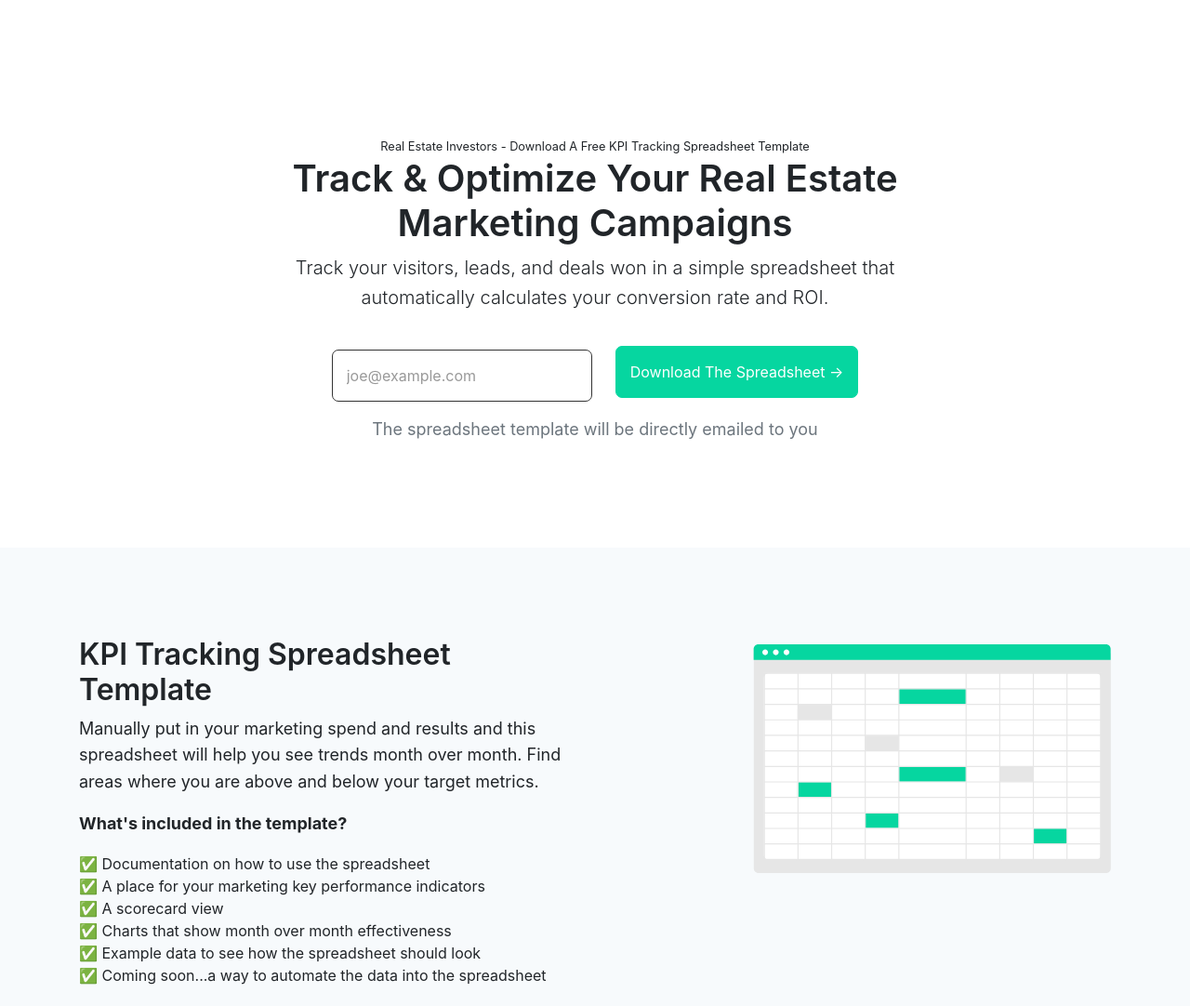
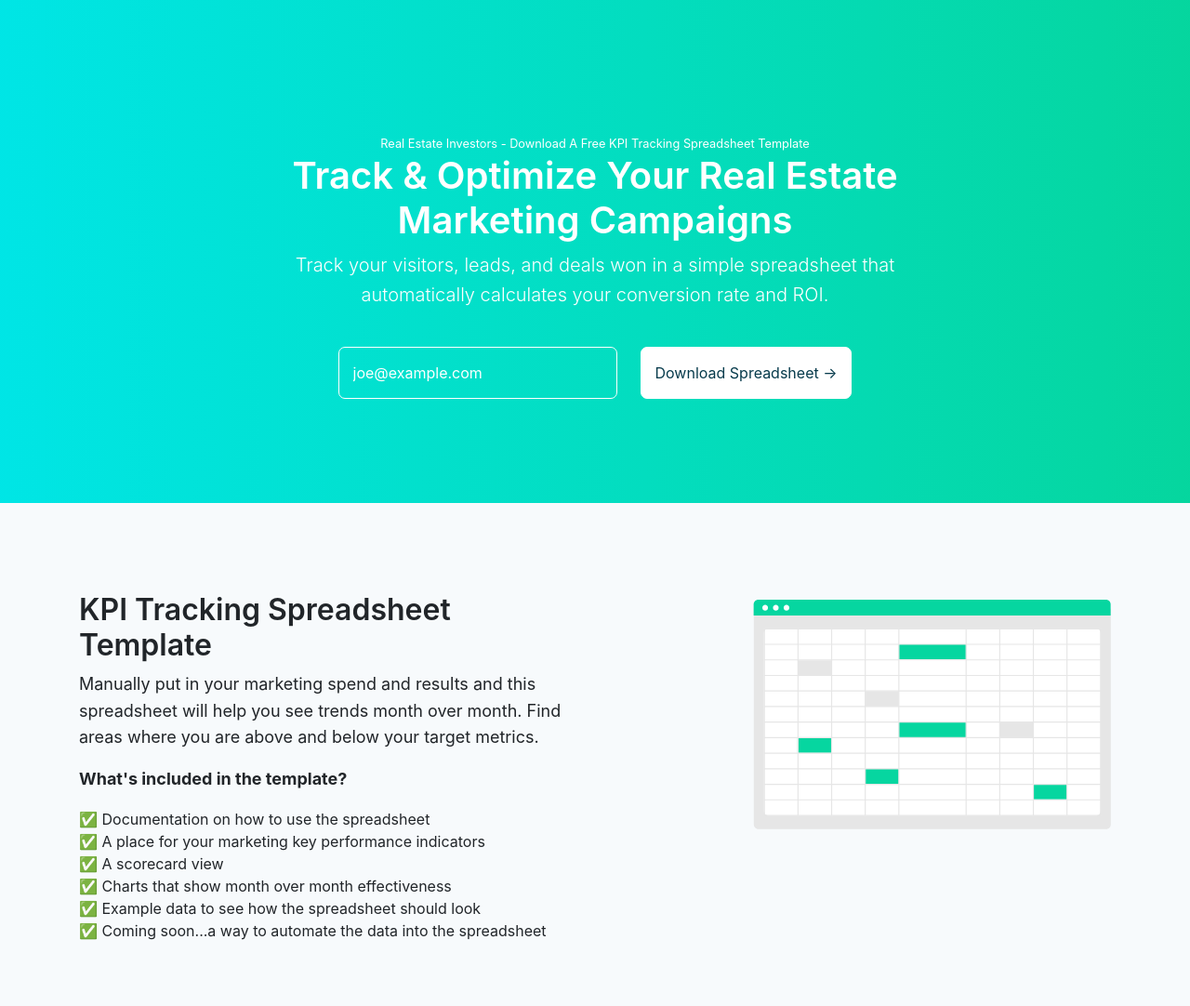
Before and after one commit to ayezee33/reiscorecard, a website: page index.html in a window 1280 px wide. Shown: the top 1082 px of the page at 93% size. Drawn offline with Linux system fonts and the light colour scheme.

Commit message:
Style changes

```diff
--- a/css/main.css
+++ b/css/main.css
@@ -1,5 +1,22 @@
 section {
   padding: 6rem 0;
+}
+.top-bar {
+  width: 100%;
+  height: 45px;
+  background: hsla(164, 95%, 43%, 1);
+  background: linear-gradient(180deg, hsla(164, 95%, 43%, 1) 0%, hsla(180, 100%, 45%, 1) 100%);
+  background: -moz-linear-gradient(180deg, hsla(164, 95%, 43%, 1) 0%, hsla(180, 100%, 45%, 1) 100%);
+  background: -webkit-linear-gradient(180deg, hsla(164, 95%, 43%, 1) 0%, hsla(180, 100%, 45%, 1) 100%);
+  filter: progid: DXImageTransform.Microsoft.gradient( startColorstr="#06D6A0", endColorstr="#00E3E3", GradientType=1 );
+}
+.gradient-section {
+  background: hsla(164, 95%, 43%, 1);
+  background: linear-gradient(180deg, hsla(164, 95%, 43%, 1) 0%, hsla(180, 100%, 45%, 1) 100%);
+  background: -moz-linear-gradient(180deg, hsla(164, 95%, 43%, 1) 0%, hsla(180, 100%, 45%, 1) 100%);
+  background: -webkit-linear-gradient(180deg, hsla(164, 95%, 43%, 1) 0%, hsla(180, 100%, 45%, 1) 100%);
+  filter: progid: DXImageTransform.Microsoft.gradient( startColorstr="#06D6A0", endColorstr="#00E3E3", GradientType=1 );
+  color: #fff;
 }
 .gray-section {
   background: #f7fafc;
@@ -25,7 +42,31 @@ ul {
 ul li:before {
   content: '✅';
 }
+.gradient-section input {
+  width: 300px;
+  border: 1px solid #fff;
+  border-radius: 7px;
+  background: transparent;
+  padding: 15px;
+  margin-right: 25px;
+}
+.gradient-section input::placeholder {
+  color: #fff;
+  ::-webkit-input-placeholder { /* Chrome/Opera/Safari */
+  color: #fff;
+}
+.gradient-section input::-moz-placeholder { /* Firefox 19+ */
+  color: #fff;
+}
+.gradient-section input:-ms-input-placeholder { /* IE 10+ */
+  color: #fff;
+}
+.gradient-section input:-moz-placeholder { /* Firefox 18- */
+  color: #fff;
+}
+}
 input {
+  width: 300px;
   border: 1px solid #333;
   border-radius: 7px;
   background: transparent;
@@ -36,7 +77,24 @@ input {
   border: 1px solid #06d6a0;
   padding:15px;
   border-radius: 7px;
-  background: #06d6a0;
+  background: #06d6a0
+}
+.btn-gradient, .btn-gradient:hover {
+  border: 1px solid #06d6a0;
+  padding:15px;
+  border-radius: 7px;
+  background: hsla(164, 95%, 43%, 1);
+  background: linear-gradient(180deg, hsla(164, 95%, 43%, 1) 0%, hsla(180, 100%, 45%, 1) 100%);
+  background: -moz-linear-gradient(180deg, hsla(164, 95%, 43%, 1) 0%, hsla(180, 100%, 45%, 1) 100%);
+  background: -webkit-linear-gradient(180deg, hsla(164, 95%, 43%, 1) 0%, hsla(180, 100%, 45%, 1) 100%);
+  filter: progid: DXImageTransform.Microsoft.gradient( startColorstr="#06D6A0", endColorstr="#00E3E3", GradientType=1 );
+}
+.btn-ghost, .btn-ghost:hover {
+  border: 1px solid #fff;
+  padding:15px;
+  border-radius: 7px;
+  background: #fff;
+  color: #073b4c;
 }
 
 ::-webkit-input-placeholder { /* Chrome/Opera/Safari */
--- a/index.html
+++ b/index.html
@@ -46,10 +46,11 @@
     </div>
   </nav>-->
   <!-- Page Content -->
-  <section>
+  <div class="top-bar"></div>
+  <section class="gradient-section">
     <div class="container">
       <div class="row justify-content-center">
-        <div class="col-sm-12 col-lg-8 text-center mt-5">
+        <div class="col-sm-12 col-lg-8 text-center">
           <small class="text-center">Real Estate Investors - Download A Free KPI Tracking Spreadsheet Template</small>
           <h1>Track & Optimize Your Real Estate Marketing Campaigns</h1>
           <p class="lead">Track your visitors, leads, and deals won in a simple spreadsheet that automatically calculates your conversion rate and ROI.</p>
@@ -58,9 +59,8 @@
               <label for="staticEmail2" class="sr-only">Email</label>
               <input type="text" name="EMAIL" class="" id="staticEmail2" placeholder="joe@example.com">
             </div>
-            <button type="submit" class="btn btn-primary mb-2">Download The Spreadsheet &rarr;</button>
+            <button type="submit" class="btn btn-ghost">Download Spreadsheet &rarr;</button>
           </form>
-          <p class="text-secondary">The spreadsheet template will be directly emailed to you</p>
         </div>
       </div>
     </div>
```
